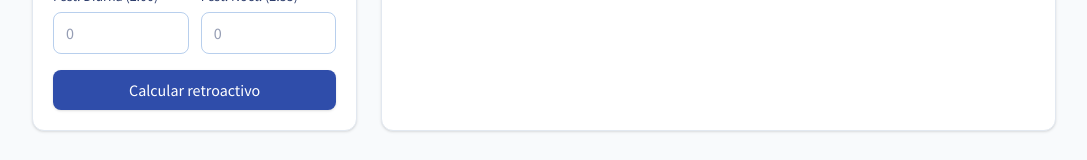
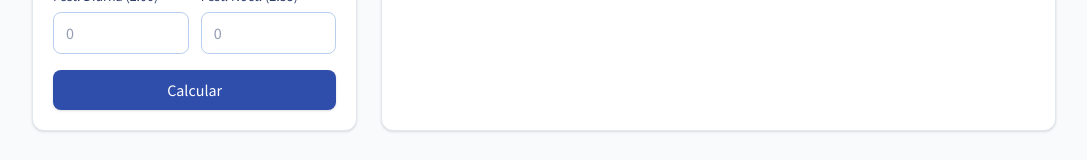
Before and after one commit to julianmorenor/buk-retroactivos, a React (Vite) app: page / in a window 1280 px wide. Shown: the part 845-1005 px from the top of the page, without its empty margins (96-1183 px from the left). Built offline with nearby package versions, Linux system fonts and the light colour scheme.

Commit message:
disparo vacio vercerl

```diff
--- a/src/App.jsx
+++ b/src/App.jsx
@@ -824,7 +824,7 @@ function App() {
                     </div>
 
                     <Button type="submit" className="w-full mt-4">
-                      Calcular retroactivo
+                      Calcular
                     </Button>
                   </form>
                 ) : (
@@ -870,7 +870,7 @@ function App() {
                           className="inline-flex items-center gap-2 text-sm text-brand-primary hover:text-brand-secondary font-semibold transition-colors bg-white px-4 py-2 rounded-lg border border-brand-muted/30 shadow-sm"
                         >
                           <Download className="w-4 h-4" />
-                          Descargar plantilla manual
+                          Descargar plantilla
                         </a>
                       </div>
 
```
